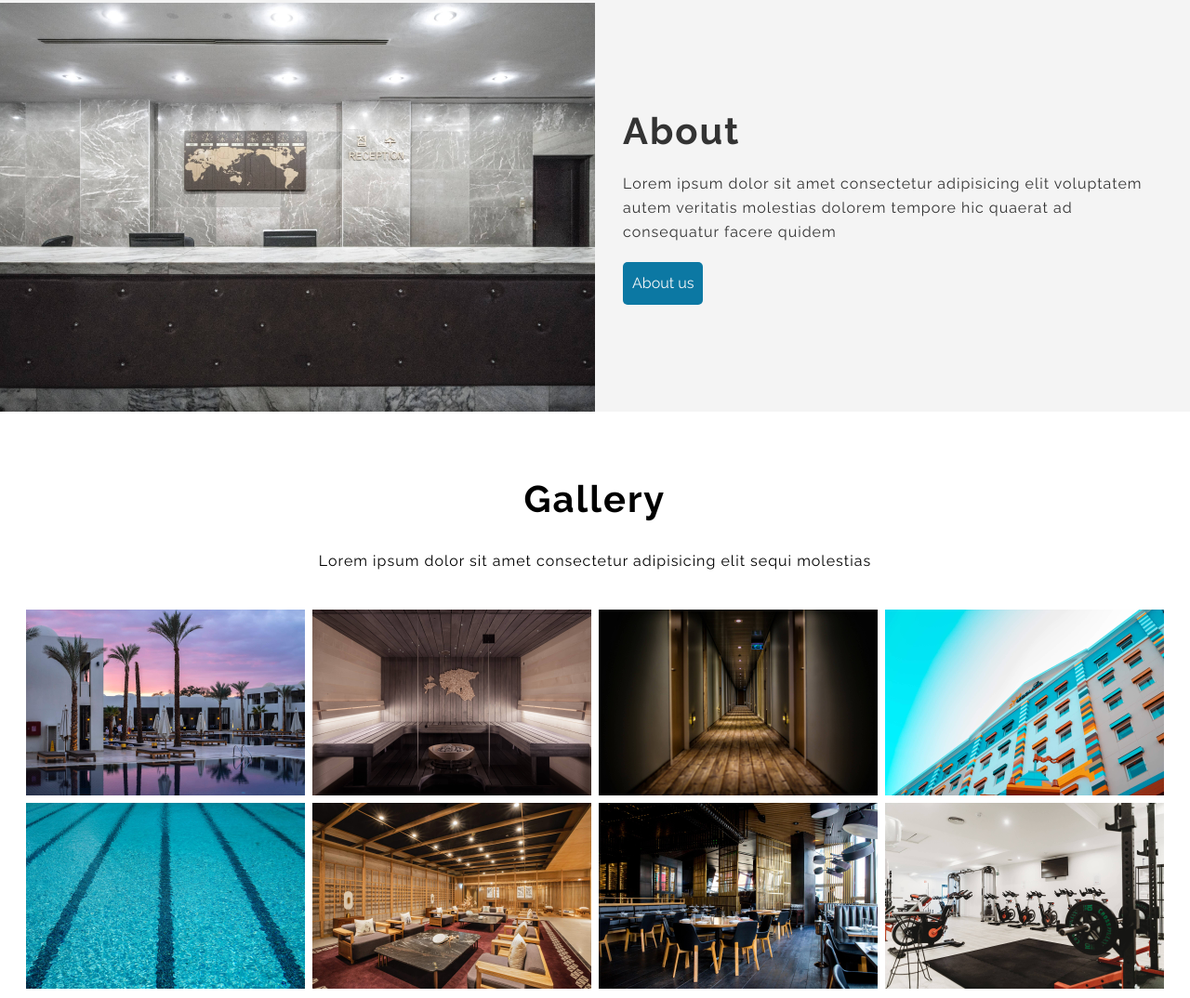
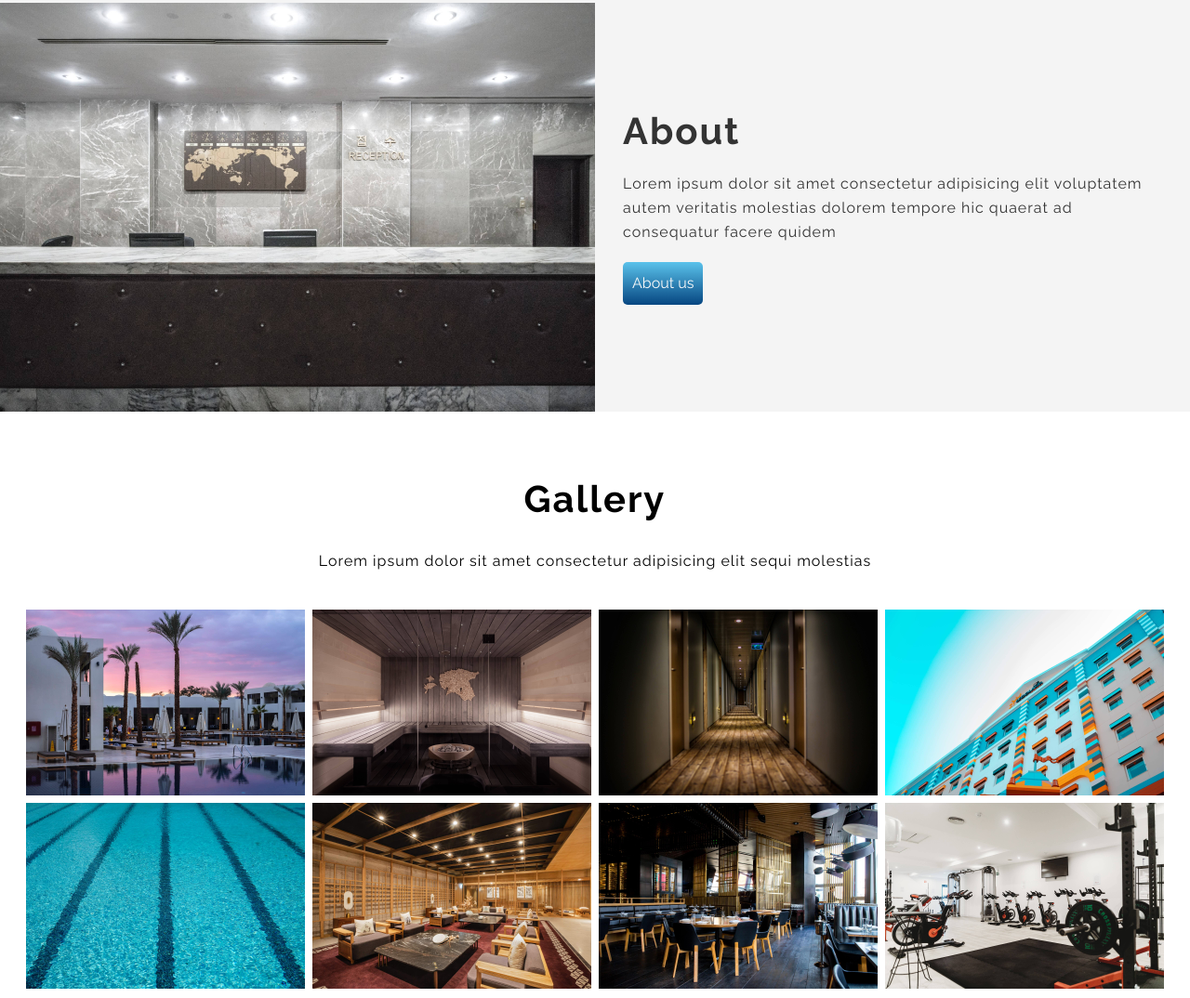
Before and after one commit to vitalimelamed/skylounge, a plain HTML site: page index.html in a window 1280 px wide. Shown: the part 1149-2223 px from the top of the page at 93% size. Drawn offline with nearby package versions, Linux system fonts and the light colour scheme.

Commit message:
Update utilities.css

```diff
--- a/css/utilities.css
+++ b/css/utilities.css
@@ -13,10 +13,10 @@
 }
 
 .btn:hover {
-  background-color: #065e81;
+  opacity: 0.85;
 }
 .btn-blue {
-  background-color: #0c78a3;
+  background: linear-gradient(#5ac2eb, #064681);
   border: 0;
   outline: 0;
 }
```
